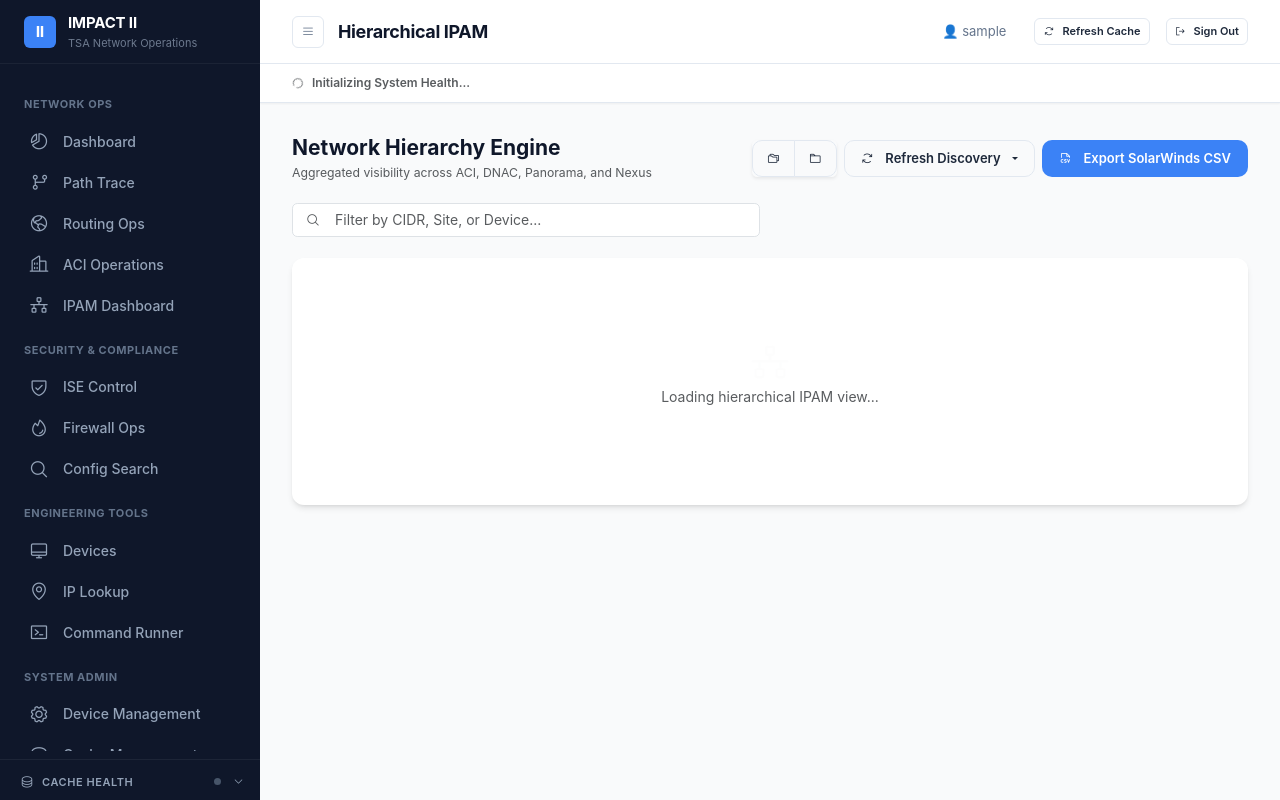
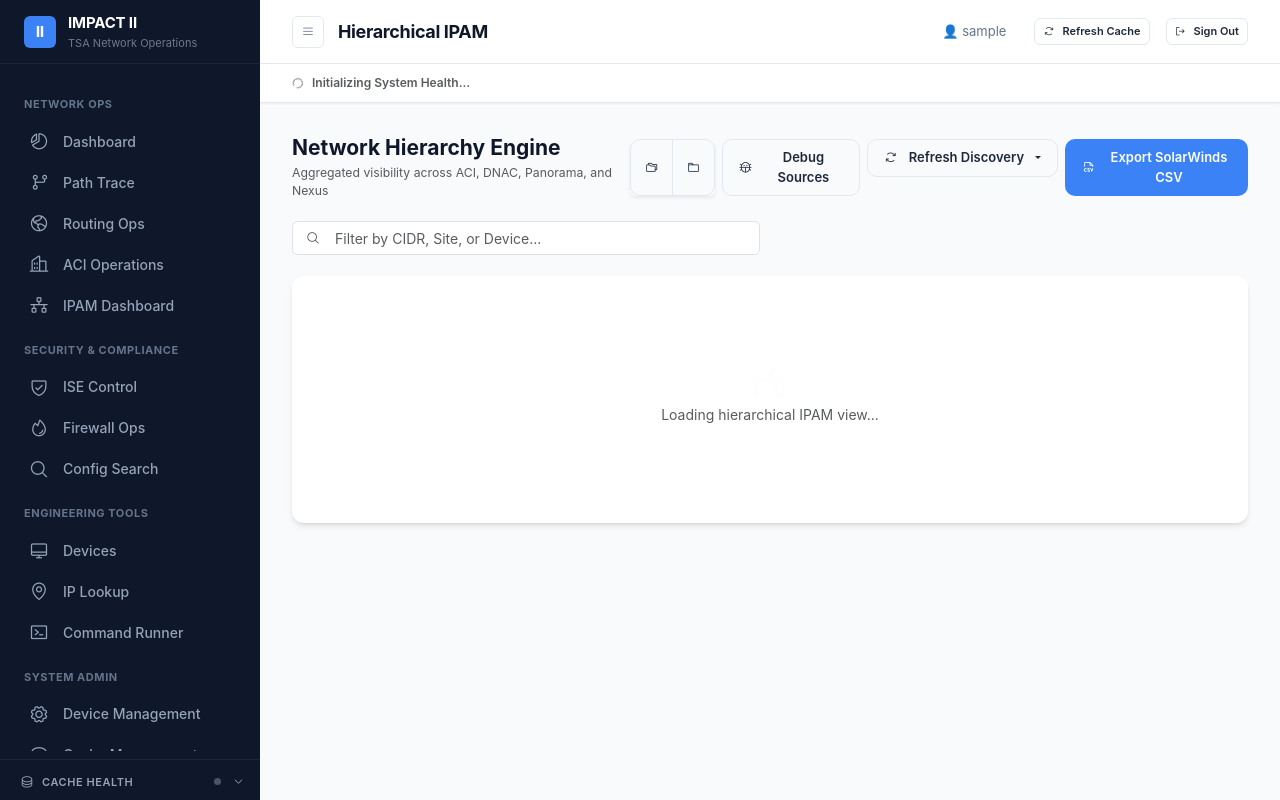
Before and after one commit to keroger2k/impact, a FastAPI app: template templates/ipam.html in a window 1280 px wide. Run offline with FastAPI, Linux system fonts and the light colour scheme; the template is opened without the code that fills it: most values are stand-ins (such as "Sample title", 1, 10 or a date in 2020); some libraries are stand-ins or nearby versions; some web fonts are replaced.

Commit message:
fixing ipam

```diff
--- a/templates/pages/ipam_content.html
+++ b/templates/pages/ipam_content.html
@@ -9,6 +9,9 @@
         <button class="btn btn-outline px-3" onclick="expandAllNodes(true)" title="Expand All"><i class="ph ph-folders"></i></button>
         <button class="btn btn-outline px-3" onclick="expandAllNodes(false)" title="Collapse All"><i class="ph ph-folder"></i></button>
       </div>
+      <button class="btn btn-outline" onclick="runIpamDebug()">
+        <i class="ph ph-bug me-1"></i> Debug Sources
+      </button>
       <div class="dropdown">
         <button class="btn btn-outline dropdown-toggle" type="button" data-bs-toggle="dropdown">
           <i class="ph ph-arrows-clockwise me-1"></i> Refresh Discovery
@@ -40,6 +43,18 @@
     </div>
   </div>
 
+  <div id="ipam-debug-panel" class="d-none mb-4">
+    <div class="card border-0 shadow-sm">
+      <div class="card-header d-flex justify-content-between align-items-center py-2">
+        <span class="fw-bold small">IPAM Source Diagnostics</span>
+        <button class="btn btn-xs btn-outline" onclick="document.getElementById('ipam-debug-panel').classList.add('d-none')">Close</button>
+      </div>
+      <div id="ipam-debug-content" class="card-body p-3 font-monospace small" style="max-height:400px;overflow-y:auto">
+        <span class="text-muted">Loading...</span>
+      </div>
+    </div>
+  </div>
+
   <div id="ipam-refresh-overlay" class="d-none">
     <div class="card shadow-md border-0 mb-4 bg-white">
         <div class="card-body">
@@ -67,6 +82,65 @@
 </div>
 
 <script>
+    async function runIpamDebug() {
+        const panel = document.getElementById('ipam-debug-panel');
+        const content = document.getElementById('ipam-debug-content');
+        panel.classList.remove('d-none');
+        content.innerHTML = '<span class="text-muted">Running diagnostics...</span>';
+
+        try {
+            const hxHeaders = JSON.parse(document.body.getAttribute('hx-headers') || '{}');
+            const res = await fetch('/api/ipam/debug', { headers: hxHeaders });
+            const data = await res.json();
+
+            let html = '';
+
+            // Per-source discovery results
+            html += '<div class="fw-bold mb-2">Discovery Results (what engine found):</div>';
+            for (const [src, info] of Object.entries(data.discovery)) {
+                const cls = info.error ? 'text-danger' : info.found === 0 ? 'text-warning' : 'text-success';
+                html += `<div class="${cls} mb-1">▸ <strong>${src.toUpperCase()}</strong>: `;
+                if (info.error) {
+                    html += `ERROR — ${info.error}`;
+                } else {
+                    html += `${info.found} subnets`;
+                    if (info.samples?.length) {
+                        html += '<div class="ms-3 text-muted">' +
+                            info.samples.map(s => `${s.cidr} (${s.device} / ${s.site})`).join('<br>') +
+                            '</div>';
+                    }
+                }
+                html += '</div>';
+            }
+
+            // Panorama raw cache
+            html += `<div class="fw-bold mt-3 mb-2">Raw pan_interfaces cache (${data.pan_interfaces_total} total devices):</div>`;
+            if (data.raw_pan_interfaces_sample.length === 0) {
+                html += '<div class="text-danger">pan_interfaces cache is EMPTY — Firewall Interfaces not cached yet</div>';
+            } else {
+                for (const e of data.raw_pan_interfaces_sample) {
+                    const cls = e.has_prefix ? 'text-success' : 'text-warning';
+                    html += `<div class="${cls}">  ${e.hostname} / ${e.iface}: ${e.ipv4 || 'no IP'} ${e.has_prefix ? '✓' : '⚠ no prefix'}</div>`;
+                }
+            }
+
+            // Nexus raw cache
+            html += `<div class="fw-bold mt-3 mb-2">Raw nexus_interfaces cache (${data.nexus_interfaces_total} total interfaces):</div>`;
+            if (data.raw_nexus_interfaces_sample.length === 0) {
+                html += '<div class="text-danger">nexus_interfaces cache is EMPTY — run Nexus SSH collection first</div>';
+            } else {
+                for (const e of data.raw_nexus_interfaces_sample) {
+                    const cls = e.ipv4 && e.ipv4 !== 'N/A' ? 'text-success' : 'text-warning';
+                    html += `<div class="${cls}">  ${e.hostname} / ${e.iface}: ${e.ipv4 || 'N/A'}</div>`;
+                }
+            }
+
+            content.innerHTML = html;
+        } catch (e) {
+            content.innerHTML = `<span class="text-danger">Debug request failed: ${e}</span>`;
+        }
+    }
+
     function onIpamLoadError(event) {
         if (event.detail.xhr.status === 404) {
             document.getElementById('ipam-results').innerHTML = `
```
